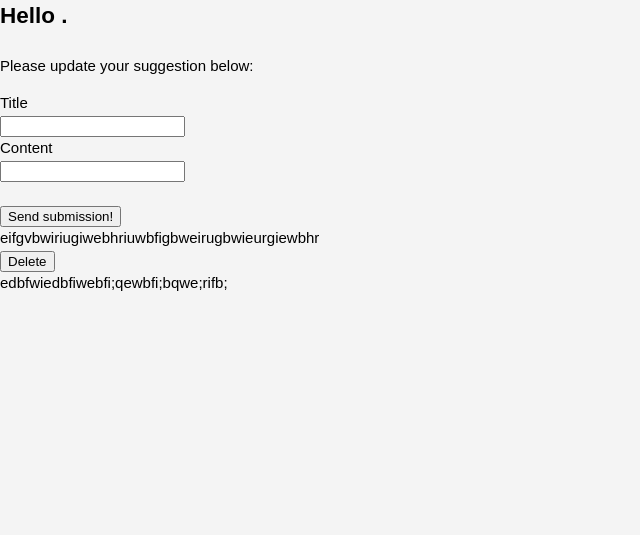
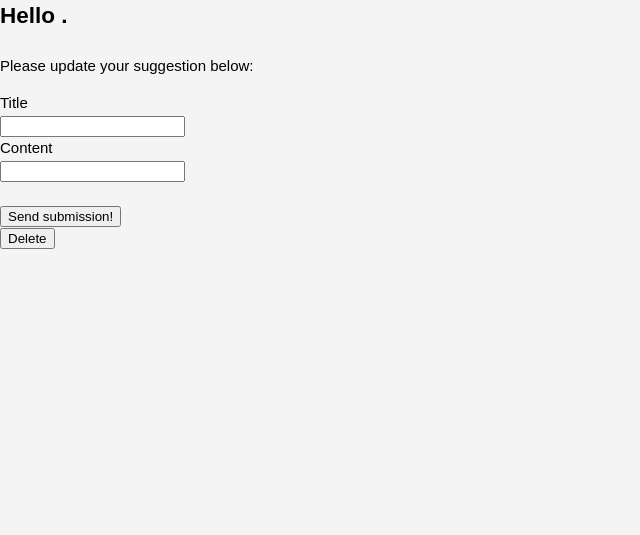
Before and after one commit to GreyProgramming/SFIA2, a Flask app: template application/templates/updates.html in a window 1280 px wide. Shown: the part 129-664 px from the top of the page, without its empty margins (0-640 px from the left). Run offline with Flask 2, Linux system fonts and the light colour scheme; the template is opened without the code that fills it: values that come from a table or form of the project are taken from there, others are empty.

Commit message:
crashes causing paranoia

```diff
--- a/application/forms.py
+++ b/application/forms.py
@@ -57,7 +57,7 @@
 		user = Users.query.filter_by(email=email.data).first()
 
 		if user:
-			raise ValidationError('That email is already in use, my dude.')
+			raise ValidationError('That email is already in use.')
 
 class LoginForm(FlaskForm):
 	email = StringField('Email',
--- a/application/templates/updates.html
+++ b/application/templates/updates.html
@@ -37,7 +37,6 @@
 			<div class='form_group'>
 				{{ form.submit }}
 			</div>
-eifgvbwiriugiwebhriuwbfigbweirugbwieurgiewbhr
 		</form>
 	</div>
 	<div class="form">
@@ -45,5 +44,4 @@
 			<button type="submit">Delete</button>
 		</form>
 	</div>
-	edbfwiedbfiwebfi;qewbfi;bqwe;rifb;
 {% endblock %}
```
